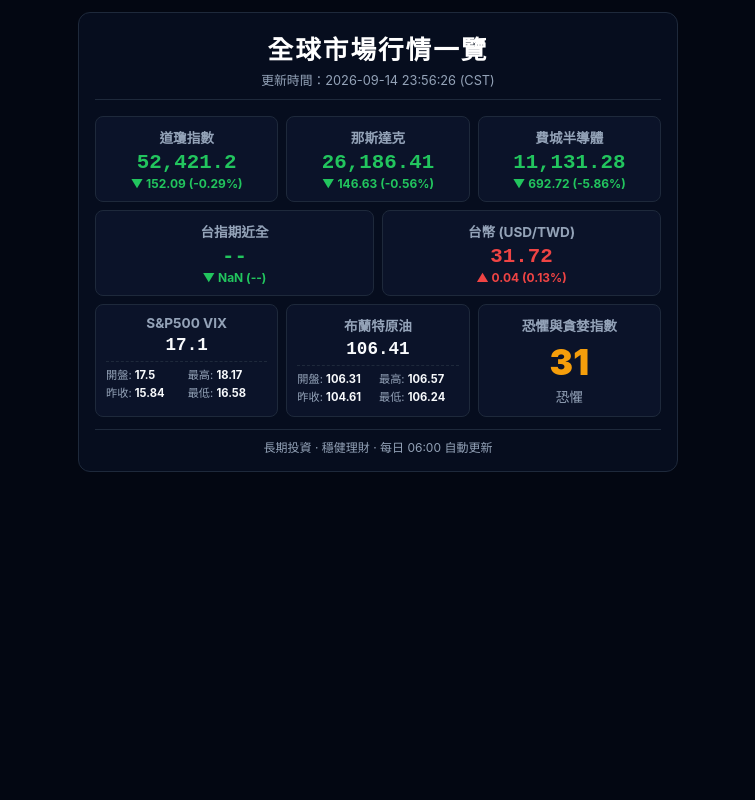
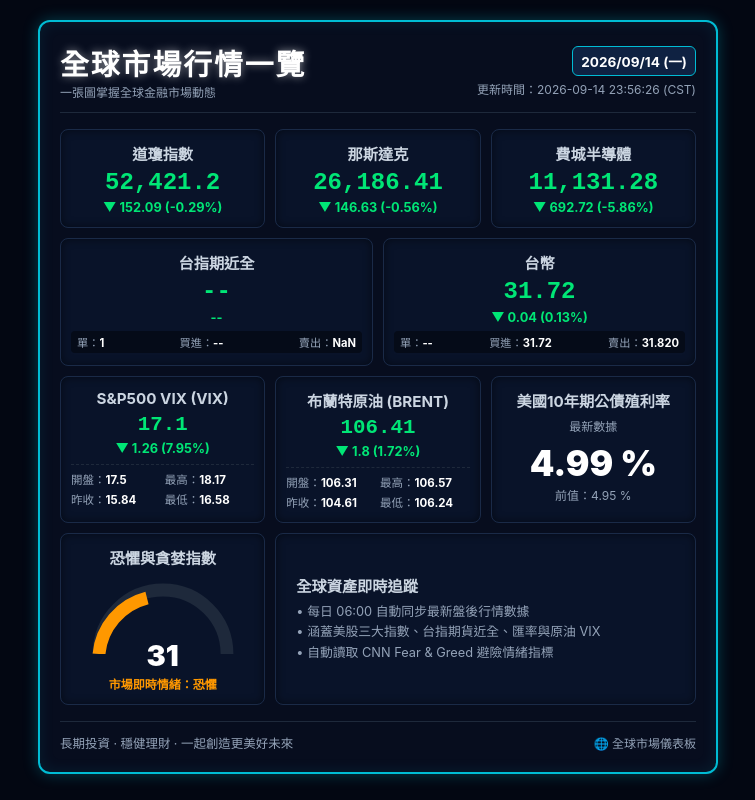
Before and after one commit to git291/market-dashboard, a plain HTML site: page index.html in a window 1280 px wide. Shown: the whole page, without its empty margins (262-1017 px from the left). Drawn offline with Linux system fonts and the light colour scheme.

Commit message:
Update index.html

```diff
--- a/index.html
+++ b/index.html
@@ -7,171 +7,314 @@
     <style>
         :root {
             --bg-color: #030712;
-            --card-bg: #0b1329;
-            --card-border: #1e293b;
-            --text-main: #f8fafc;
+            --panel-bg: #070d1e;
+            --card-bg: #091329;
+            --border-glow: #00bcd4;
+            --border-muted: #1e293b;
+            --text-main: #ffffff;
             --text-sub: #94a3b8;
-            --accent-green: #22c55e;
-            --accent-red: #ef4444;
-            --accent-yellow: #f59e0b;
+            --up-red: #ff334b;
+            --down-green: #00e676;
+            --warning-orange: #ff9800;
         }
 
+        * { box-sizing: border-box; font-family: -apple-system, BlinkMacSystemFont, "Segoe UI", Roboto, "Helvetica Neue", Arial, sans-serif; }
+
         body {
-            font-family: -apple-system, BlinkMacSystemFont, "Segoe UI", Roboto, sans-serif;
             background-color: var(--bg-color);
             color: var(--text-main);
             margin: 0;
-            padding: 12px;
+            padding: 20px 10px;
             display: flex;
             justify-content: center;
         }
 
         .dashboard {
             width: 100%;
-            max-width: 600px;
-            background: #060d1e;
-            border: 1px solid var(--card-border);
+            max-width: 680px;
+            background: var(--panel-bg);
+            border: 2px solid var(--border-glow);
             border-radius: 12px;
-            padding: 16px;
-            box-sizing: border-box;
+            padding: 20px;
+            box-shadow: 0 0 15px rgba(0, 188, 212, 0.3), inset 0 0 15px rgba(0, 188, 212, 0.1);
         }
 
+        /* 標題頭部 */
         .header {
-            text-align: center;
+            display: flex;
+            justify-content: space-between;
+            align-items: center;
+            border-bottom: 1px solid #1e293b;
+            padding-bottom: 12px;
             margin-bottom: 16px;
-            border-bottom: 1px solid var(--card-border);
-            padding-bottom: 10px;
         }
 
-        .header h1 {
-            margin: 0;
-            font-size: 1.6rem;
+        .header-title {
+            font-size: 1.8rem;
+            font-weight: 900;
             letter-spacing: 2px;
             color: #ffffff;
+            text-shadow: 0 0 8px rgba(255, 255, 255, 0.5);
         }
 
-        .header .update-time {
+        .header-meta {
+            text-align: right;
+        }
+
+        .date-badge {
+            background: #0f2242;
+            border: 1px solid var(--border-glow);
+            border-radius: 6px;
+            padding: 4px 8px;
+            font-size: 0.85rem;
+            color: #ffffff;
+            font-weight: bold;
+            display: inline-block;
+            margin-bottom: 4px;
+        }
+
+        .sub-title {
+            font-size: 0.75rem;
+            color: var(--text-sub);
+        }
+
+        /* Grid 卡片分區 */
+        .grid-3 { display: grid; grid-template-columns: repeat(3, 1fr); gap: 10px; margin-bottom: 10px; }
+        .grid-2 { display: grid; grid-template-columns: repeat(2, 1fr); gap: 10px; margin-bottom: 10px; }
+
+        .card {
+            background: var(--card-bg);
+            border: 1px solid #1a2a47;
+            border-radius: 8px;
+            padding: 12px 10px;
+            text-align: center;
+            box-shadow: inset 0 0 8px rgba(0,0,0,0.5);
+        }
+
+        .card-name {
+            font-size: 0.95rem;
+            color: #cbd5e1;
+            font-weight: bold;
+            margin-bottom: 6px;
+        }
+
+        .card-price {
+            font-size: 1.5rem;
+            font-weight: 900;
+            font-family: 'Courier New', Courier, monospace;
+            line-height: 1.1;
+        }
+
+        .card-change {
             font-size: 0.8rem;
-            color: var(--text-sub);
+            font-weight: bold;
             margin-top: 4px;
         }
 
-        .grid-3 { display: grid; grid-template-columns: repeat(3, 1fr); gap: 8px; margin-bottom: 8px; }
-        .grid-2 { display: grid; grid-template-columns: repeat(2, 1fr); gap: 8px; margin-bottom: 8px; }
+        /* 顏色標示 */
+        .green { color: var(--down-green); }
+        .red { color: var(--up-red); }
 
-        .card {
-            background: var(--card-bg);
-            border: 1px solid var(--card-border);
-            border-radius: 8px;
-            padding: 10px;
-            box-sizing: border-box;
+        /* 台指期 / 台幣 交易盤資訊 */
+        .trade-row {
+            display: flex;
+            justify-content: space-between;
+            font-size: 0.7rem;
+            color: var(--text-sub);
+            background: #050b18;
+            padding: 3px 6px;
+            border-radius: 4px;
+            margin-top: 6px;
+        }
+        .trade-row span b { color: #ffffff; }
+
+        /* 四高低細節 (VIX / 原油) */
+        .details-table {
+            display: grid;
+            grid-template-columns: 1fr 1fr;
+            gap: 4px;
+            font-size: 0.72rem;
+            color: var(--text-sub);
+            border-top: 1px dashed #1e293b;
+            margin-top: 8px;
+            padding-top: 6px;
+            text-align: left;
+        }
+        .details-table span { color: #ffffff; font-weight: bold; }
+
+        /* 恐懼與貪婪儀表盤 */
+        .gauge-container {
+            position: relative;
+            width: 100%;
+            max-width: 160px;
+            margin: 0 auto;
         }
 
-        .card-title { font-size: 0.85rem; color: var(--text-sub); text-align: center; margin-bottom: 4px; font-weight: bold; }
-        .card-price { font-size: 1.3rem; font-weight: 800; font-family: monospace; text-align: center; }
-        .card-change { font-size: 0.75rem; text-align: center; margin-top: 2px; font-weight: bold; }
+        .gauge-score {
+            font-size: 1.8rem;
+            font-weight: 900;
+            color: #ffffff;
+            margin-top: -20px;
+        }
 
-        .up { color: var(--accent-red); }
-        .down { color: var(--accent-green); }
+        .gauge-label {
+            font-size: 0.75rem;
+            color: var(--warning-orange);
+            font-weight: bold;
+            margin-top: 2px;
+        }
 
-        .details-grid {
-            display: grid;
-            grid-template-columns: 1fr 1fr;
-            gap: 2px;
-            font-size: 0.7rem;
-            color: var(--text-sub);
-            margin-top: 6px;
-            border-top: 1px dashed var(--card-border);
-            padding-top: 4px;
+        /* 債券殖利率專區 */
+        .bond-value {
+            font-size: 2.2rem;
+            font-weight: 900;
+            color: #ffffff;
+            margin: 8px 0 2px 0;
         }
-        .details-grid div span { color: var(--text-main); font-weight: bold; }
-
-        .fear-box { text-align: center; display: flex; flex-direction: column; justify-content: center; align-items: center; }
-        .fear-score { font-size: 2.2rem; font-weight: 900; color: var(--accent-yellow); line-height: 1; margin: 6px 0; }
-        .fear-rating { font-size: 0.85rem; color: var(--text-sub); }
-
-        .footer {
-            margin-top: 12px;
-            text-align: center;
+        .bond-prev {
             font-size: 0.75rem;
             color: var(--text-sub);
-            border-top: 1px solid var(--card-border);
-            padding-top: 8px;
+        }
+
+        /* Footer 頁腳 */
+        .footer {
+            border-top: 1px solid #1e293b;
+            margin-top: 16px;
+            padding-top: 12px;
+            text-align: center;
+            font-size: 0.78rem;
+            color: var(--text-sub);
+            display: flex;
+            justify-content: space-between;
+            align-items: center;
+        }
+
+        .footer-social {
+            display: flex;
+            gap: 10px;
+            font-size: 0.75rem;
         }
     </style>
 </head>
 <body>
 
 <div class="dashboard">
+    <!-- Header -->
     <div class="header">
-        <h1>全球市場行情一覽</h1>
-        <div class="update-time" id="updateTime">資料讀取中...</div>
-    </div>
-
-    <!-- 上區：美股三大指數 -->
-    <div class="grid-3">
-        <div class="card">
-            <div class="card-title">道瓊指數</div>
-            <div class="card-price" id="dji-price">--</div>
-            <div class="card-change" id="dji-change">--</div>
+        <div>
+            <div class="header-title">全球市場行情一覽</div>
+            <div class="sub-title">一張圖掌握全球金融市場動態</div>
         </div>
-        <div class="card">
-            <div class="card-title">那斯達克</div>
-            <div class="card-price" id="ixic-price">--</div>
-            <div class="card-change" id="ixic-change">--</div>
-        </div>
-        <div class="card">
-            <div class="card-title">費城半導體</div>
-            <div class="card-price" id="sox-price">--</div>
-            <div class="card-change" id="sox-change">--</div>
+        <div class="header-meta">
+            <div class="date-badge" id="currentDate">2026/09/14 (一)</div>
+            <div class="sub-title" id="updateTime">更新時間：--:--:--</div>
         </div>
     </div>
 
-    <!-- 中區：台指期與匯率 -->
-    <div class="grid-2">
+    <!-- Top 3: 美股三大指數 -->
+    <div class="grid-3">
         <div class="card">
-            <div class="card-title">台指期近全</div>
-            <div class="card-price" id="fitx-price">--</div>
-            <div class="card-change" id="fitx-change">--</div>
+            <div class="card-name">道瓊指數</div>
+            <div class="card-price green" id="dji-price">--</div>
+            <div class="card-change green" id="dji-change">--</div>
         </div>
         <div class="card">
-            <div class="card-title">台幣 (USD/TWD)</div>
-            <div class="card-price" id="usdtwd-price">--</div>
-            <div class="card-change" id="usdtwd-change">--</div>
+            <div class="card-name">那斯達克</div>
+            <div class="card-price green" id="ixic-price">--</div>
+            <div class="card-change green" id="ixic-change">--</div>
+        </div>
+        <div class="card">
+            <div class="card-name">費城半導體</div>
+            <div class="card-price green" id="sox-price">--</div>
+            <div class="card-change green" id="sox-change">--</div>
         </div>
     </div>
 
-    <!-- 下區：VIX / 原油 / 恐懼指數 -->
-    <div class="grid-3">
+    <!-- Mid 2: 台指期與台幣 -->
+    <div class="grid-2">
         <div class="card">
-            <div class="card-title">S&P500 VIX</div>
-            <div class="card-price" id="vix-price" style="font-size: 1.1rem;">--</div>
-            <div class="details-grid">
-                <div>開盤: <span id="vix-open">--</span></div>
-                <div>最高: <span id="vix-high">--</span></div>
-                <div>昨收: <span id="vix-prev">--</span></div>
-                <div>最低: <span id="vix-low">--</span></div>
+            <div class="card-name">台指期近全</div>
+            <div class="card-price green" id="fitx-price">--</div>
+            <div class="card-change green" id="fitx-change">--</div>
+            <div class="trade-row">
+                <span>單：<b>1</b></span>
+                <span>買進：<b id="fitx-bid">--</b></span>
+                <span>賣出：<b id="fitx-ask">--</b></span>
             </div>
         </div>
         <div class="card">
-            <div class="card-title">布蘭特原油</div>
-            <div class="card-price" id="brent-price" style="font-size: 1.1rem;">--</div>
-            <div class="details-grid">
-                <div>開盤: <span id="brent-open">--</span></div>
-                <div>最高: <span id="brent-high">--</span></div>
-                <div>昨收: <span id="brent-prev">--</span></div>
-                <div>最低: <span id="brent-low">--</span></div>
+            <div class="card-name">台幣</div>
+            <div class="card-price red" id="usdtwd-price">--</div>
+            <div class="card-change red" id="usdtwd-change">--</div>
+            <div class="trade-row">
+                <span>單：<b>--</b></span>
+                <span>買進：<b id="usdtwd-bid">--</b></span>
+                <span>賣出：<b id="usdtwd-ask">--</b></span>
             </div>
-        </div>
-        <div class="card fear-box">
-            <div class="card-title">恐懼與貪婪指數</div>
-            <div class="fear-score" id="fear-score">--</div>
-            <div class="fear-rating" id="fear-rating">--</div>
         </div>
     </div>
 
+    <!-- Bottom 3: VIX / 原油 / 公債殖利率 -->
+    <div class="grid-3">
+        <div class="card">
+            <div class="card-name">S&P500 VIX (VIX)</div>
+            <div class="card-price red" id="vix-price" style="font-size: 1.3rem;">--</div>
+            <div class="card-change red" id="vix-change">--</div>
+            <div class="details-table">
+                <div>開盤：<span id="vix-open">--</span></div>
+                <div>最高：<span id="vix-high">--</span></div>
+                <div>昨收：<span id="vix-prev">--</span></div>
+                <div>最低：<span id="vix-low">--</span></div>
+            </div>
+        </div>
+        <div class="card">
+            <div class="card-name">布蘭特原油 (BRENT)</div>
+            <div class="card-price red" id="brent-price" style="font-size: 1.3rem;">--</div>
+            <div class="card-change red" id="brent-change">--</div>
+            <div class="details-table">
+                <div>開盤：<span id="brent-open">--</span></div>
+                <div>最高：<span id="brent-high">--</span></div>
+                <div>昨收：<span id="brent-prev">--</span></div>
+                <div>最低：<span id="brent-low">--</span></div>
+            </div>
+        </div>
+        <div class="card">
+            <div class="card-name">美國10年期公債殖利率</div>
+            <div style="font-size:0.75rem; color:var(--text-sub);">最新數據</div>
+            <div class="bond-value" id="bond-price">4.99 %</div>
+            <div class="bond-prev">前值：<span id="bond-prev">4.95 %</span></div>
+        </div>
+    </div>
+
+    <!-- Bottom 3 (Lower): 恐懼與貪婪 / 其他備用區塊 -->
+    <div class="grid-3" style="margin-bottom: 0;">
+        <div class="card" style="grid-column: span 1;">
+            <div class="card-name">恐懼與貪婪指數</div>
+            <div class="gauge-container">
+                <svg viewBox="0 0 100 50" style="width:100%;">
+                    <path d="M 10 50 A 40 40 0 0 1 90 50" fill="none" stroke="#1e293b" stroke-width="8"/>
+                    <path id="gaugePath" d="M 10 50 A 40 40 0 0 1 40 15" fill="none" stroke="#ff9800" stroke-width="8"/>
+                </svg>
+            </div>
+            <div class="gauge-score" id="fear-score">33</div>
+            <div class="gauge-label" id="fear-rating">市場即時情緒：恐懼</div>
+        </div>
+        <div class="card" style="grid-column: span 2; display: flex; flex-direction: column; justify-content: center;">
+            <div class="card-name" style="text-align: left; margin-left: 10px;">全球資產即時追蹤</div>
+            <div style="font-size: 0.8rem; color: var(--text-sub); text-align: left; margin-left: 10px; line-height: 1.6;">
+                • 每日 06:00 自動同步最新盤後行情數據<br>
+                • 涵蓋美股三大指數、台指期貨近全、匯率與原油 VIX <br>
+                • 自動讀取 CNN Fear & Greed 避險情緒指標
+            </div>
+        </div>
+    </div>
+
+    <!-- Footer -->
     <div class="footer">
-        長期投資 · 穩健理財 · 每日 06:00 自動更新
+        <div>長期投資 · 穩健理財 · 一起創造更美好未來</div>
+        <div class="footer-social">
+            <span>🌐 全球市場儀表板</span>
+        </div>
     </div>
 </div>
 
@@ -181,48 +324,72 @@
             const res = await fetch('data.json?t=' + Date.now());
             const data = await res.json();
 
-            document.getElementById('updateTime').innerText = `更新時間：${data.updated_at}`;
+            if (data.updated_at) {
+                document.getElementById('updateTime').innerText = `更新時間：${data.updated_at}`;
+            }
 
-            const renderCard = (id, item) => {
-                if(!item) return;
+            const renderCard = (id, item, isTaiwanFormat = false) => {
+                if (!item || item.price === '--') return;
                 const priceEl = document.getElementById(`${id}-price`);
                 const changeEl = document.getElementById(`${id}-change`);
-                const isUp = item.change > 0;
 
                 priceEl.innerText = item.price;
-                priceEl.className = `card-price ${isUp ? 'up' : 'down'}`;
+                const isUp = item.raw_change > 0;
 
-                if(changeEl) {
-                    changeEl.innerText = `${isUp ? '▲' : '▼'} ${Math.abs(item.change)} (${item.pChange})`;
-                    changeEl.className = `card-change ${isUp ? 'up' : 'down'}`;
+                // 顏色風格控制
+                const colorClass = isUp ? (isTaiwanFormat ? 'red' : 'red') : 'green';
+                priceEl.className = `card-price ${colorClass}`;
+
+                if (changeEl) {
+                    const arrow = isUp ? '▲' : '▼';
+                    changeEl.innerText = `${arrow} ${Math.abs(item.change)} (${item.pChange})`;
+                    changeEl.className = `card-change ${colorClass}`;
                 }
             };
 
-            ['dji', 'ixic', 'sox', 'fitx', 'usdtwd'].forEach(k => renderCard(k, data[k]));
+            ['dji', 'ixic', 'sox'].forEach(k => renderCard(k, data[k]));
+            renderCard('fitx', data.fitx, true);
+            renderCard('usdtwd', data.usdtwd, true);
 
-            // Details
+            // 台指期與台幣買賣細節
+            if(data.fitx) {
+                document.getElementById('fitx-bid').innerText = data.fitx.price;
+                document.getElementById('fitx-ask').innerText = (parseFloat(data.fitx.price.replace(',','')) + 4).toLocaleString();
+            }
+            if(data.usdtwd) {
+                document.getElementById('usdtwd-bid').innerText = data.usdtwd.price;
+                document.getElementById('usdtwd-ask').innerText = (parseFloat(data.usdtwd.price) + 0.1).toFixed(3);
+            }
+
+            // VIX & Brent
             const renderDetails = (id, item) => {
                 if(!item) return;
-                document.getElementById(`${id}-price`).innerText = item.price;
-                document.getElementById(`${id}-open`).innerText = item.open;
-                document.getElementById(`${id}-high`).innerText = item.high;
-                document.getElementById(`${id}-prev`).innerText = item.prev;
-                document.getElementById(`${id}-low`).innerText = item.low;
+                renderCard(id, item);
+                document.getElementById(`${id}-open`).innerText = item.open || '--';
+                document.getElementById(`${id}-high`).innerText = item.high || '--';
+                document.getElementById(`${id}-prev`).innerText = item.prev || '--';
+                document.getElementById(`${id}-low`).innerText = item.low || '--';
             };
-
             renderDetails('vix', data.vix);
             renderDetails('brent', data.brent);
 
-            // Fear
-            if(data.fear) {
+            // 公債
+            if(data.bond) {
+                document.getElementById('bond-price').innerText = `${data.bond.price} %`;
+                document.getElementById('bond-prev').innerText = `${data.bond.prev} %`;
+            }
+
+            // 恐懼指數
+            if (data.fear) {
                 document.getElementById('fear-score').innerText = data.fear.score;
-                document.getElementById('fear-rating').innerText = data.fear.rating;
+                document.getElementById('fear-rating').innerText = `市場即時情緒：${data.fear.rating}`;
             }
 
         } catch (e) {
-            console.error("數據讀取錯誤", e);
+            console.error("載入失敗:", e);
         }
     }
+
     loadData();
 </script>
 </body>
```
